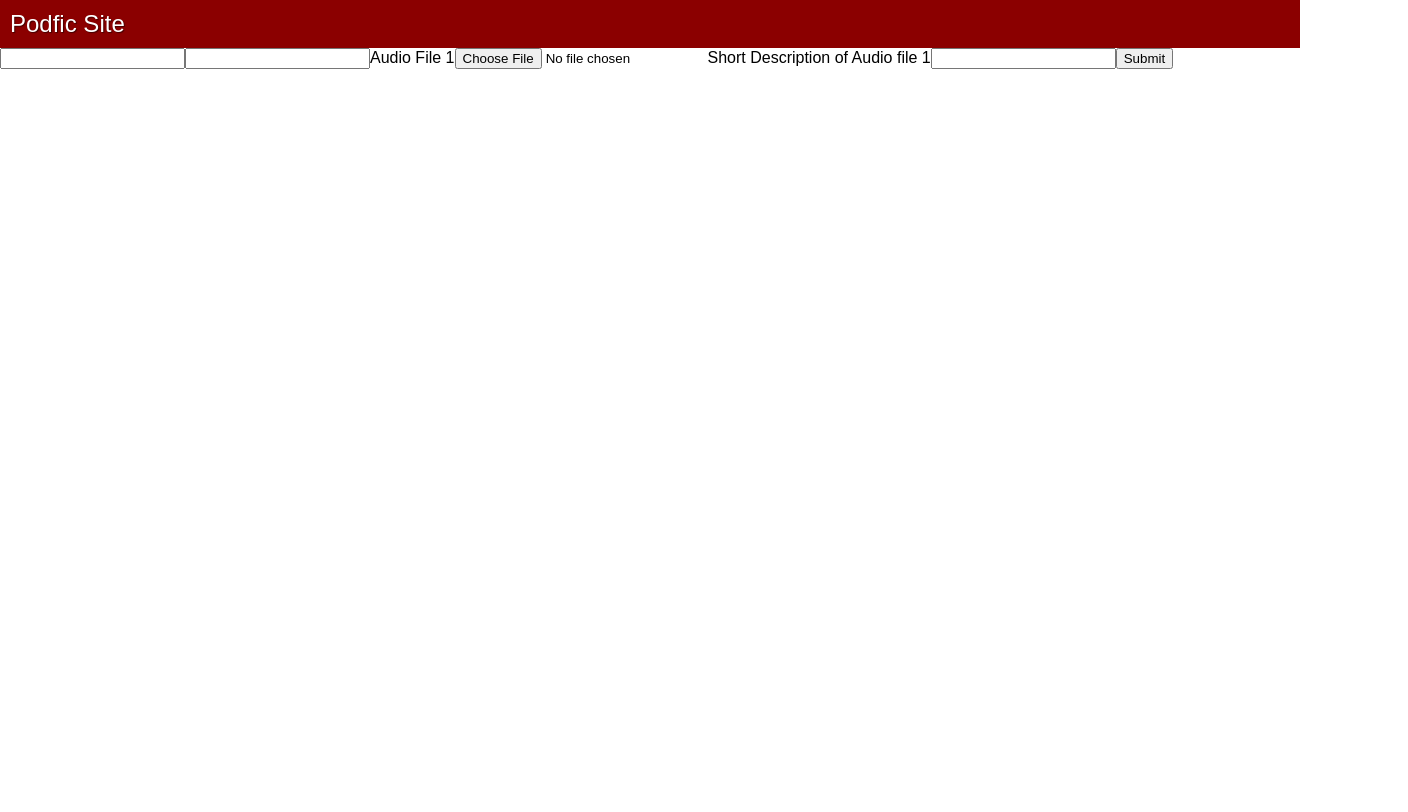
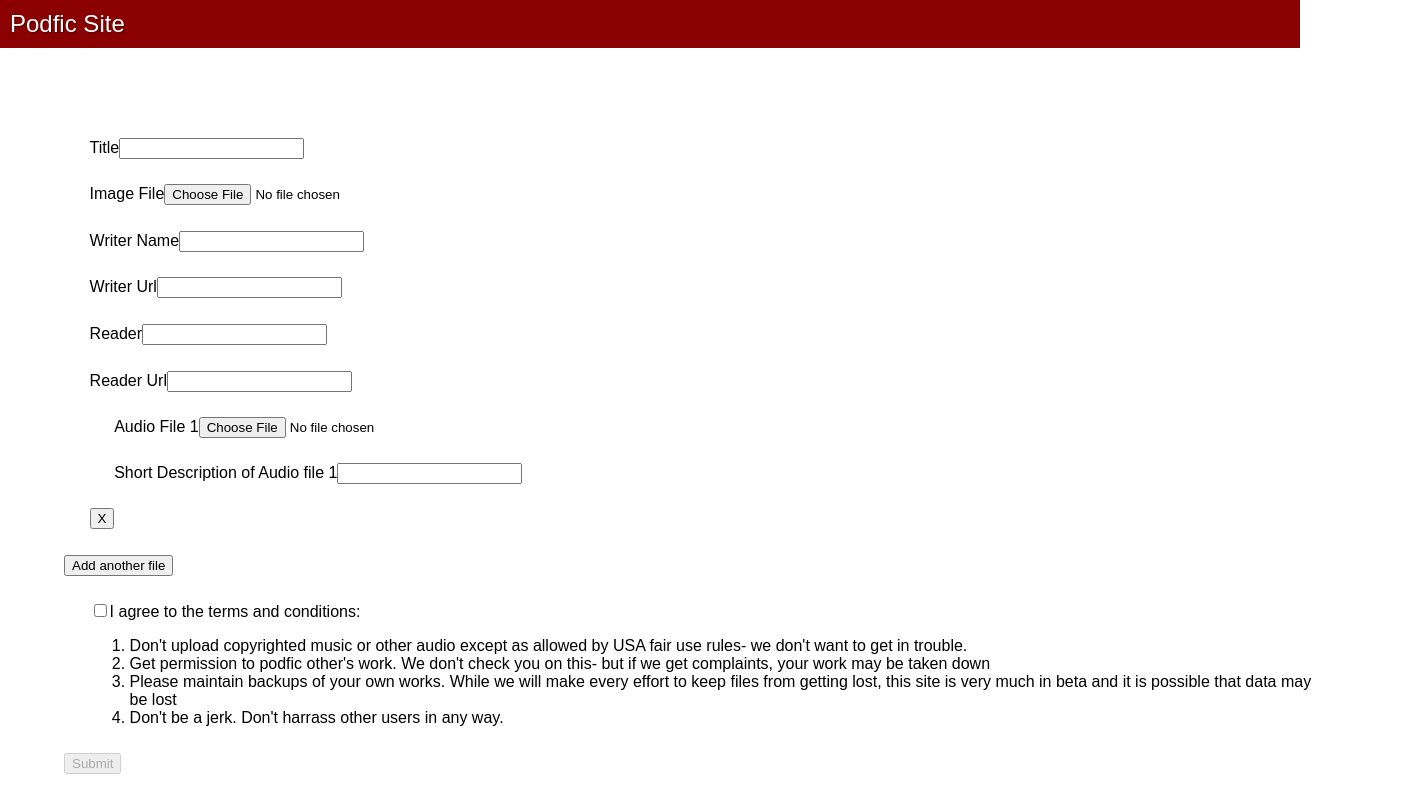
Before and after one commit to tessmonical/podfic-site, a React (Create React App) app in the folder frontend/podfic-site/: page /submit in a window 1280 px wide. Shown: the top 812 px of the page, 1408 px wide, since content can reach past the window. Built offline with nearby package versions, Linux system fonts and the light colour scheme.

Commit message:
more fields and some styling

```diff
--- a/frontend/podfic-site/src/components/SubmitForm/SubmitForm.jsx
+++ b/frontend/podfic-site/src/components/SubmitForm/SubmitForm.jsx
@@ -1,4 +1,5 @@
 import React, { Component, Fragment } from "react";
+import "./submitform.css"
 
 class SubmitForm extends Component {
   constructor(props) {
@@ -8,14 +9,17 @@ class SubmitForm extends Component {
       textUrl: "",
       imageFile: null,
       files: [{ description: "", file: null }],
-      author: "",
+      writer: "",
       authorUrl: "",
       reader: "",
       readerUrl: "",
+      contactEmail: "",
       permissionCheckbox: false
     };
     this.removeFile = this.removeFile.bind(this);
+    this.addFile = this.addFile.bind(this);
     this.handleInputChange = this.handleInputChange.bind(this);
+    this.validateForm = this.validateForm.bind(this);
   }
 
   removeFile(indexToRemove) {
@@ -24,8 +28,42 @@ class SubmitForm extends Component {
     });
   }
 
+  addFile() {
+    this.setState({
+      files: [...this.state.files, { description: "", file: null }]
+    });
+  }
+
   handleInputChange(type, text) {
     this.setState({ [type]: text });
+  }
+
+  handleFileDescriptionChange(index, newText) {
+    const newFiles = this.state.files.slice();
+    newFiles[index].description = newText;
+    this.setState({
+      files: newFiles
+    });
+  }
+
+  validateForm() {
+    const {
+      title,
+      files,
+      writer,
+      reader,
+      textUrl,
+      permissionCheckbox
+    } = this.state;
+
+    if (title === "" || writer === "" || reader === "" || textUrl === "")
+      return false;
+
+    if (files.length < 1) return false;
+
+    if (!permissionCheckbox) return false;
+
+    return true;
   }
 
   render() {
@@ -33,33 +71,127 @@ class SubmitForm extends Component {
       title,
       imageFile,
       files,
-      author,
-      authorUrl,
+      writer,
+      writerUrl,
       reader,
       readerUrl,
       textUrl,
+      contactEmail,
       permissionCheckbox
     } = this.state;
     return (
+      <div className="submit-form">
+        <form>
           <div>
-        <form>
-          <input name="title" value={title} />
-          <input name="author" value={author} />
+            <label htmlFor="title">Title</label>
+            <input
+              id="title"
+              value={title}
+              onChange={e => this.handleInputChange("title", e.target.value)}
+            />
+          </div>
+
+          <div>
+            <label htmlFor="image-upload">Image File</label>
+            <input id="image-upload" type="file" />
+          </div>
+
+          <div>
+            <label htmlFor="writer">Writer Name</label>
+            <input
+              id="writer"
+              value={writer}
+              onChange={e => this.handleInputChange("writer", e.target.value)}
+            />
+          </div>
+          <div>
+            <label htmlFor="writer-url">Writer Url</label>
+            <input
+              id="writer-url"
+              value={writerUrl}
+              onChange={e =>
+                this.handleInputChange("writerUrl", e.target.value)
+              }
+            />
+          </div>
+          <div>
+            <label htmlFor="reader">Reader</label>
+            <input
+              id="reader"
+              value={reader}
+              onChange={e => this.handleInputChange("reader", e.target.value)}
+            />
+          </div>
+          <div>
+            <label htmlFor="reader-url">Reader Url</label>
+            <input
+              id="reader-url"
+              value={readerUrl}
+              onChange={e =>
+                this.handleInputChange("readerUrl", e.target.value)
+              }
+            />
+          </div>
           {files.map((file, i) => (
-            <Fragment>
+            <div>
+              <div>
                 <label htmlFor={`file${i + 1}`}>{`Audio File ${i + 1}`}</label>
-              <input name={`file${i + 1}`} type="file" value={file.file} />
+                <input id={`file${i + 1}`} type="file" />
+              </div>
+              <div>
                 <label
                   htmlFor={`filename${i + 1}`}
                 >{`Short Description of Audio file ${i + 1}`}</label>
                 <input
-                name={`filename${i + 1}`}
+                  id={`filename${i + 1}`}
                   type="text"
                   value={file.description}
                 />
-            </Fragment>
+              </div>
+              <button
+                className="remove-button"
+                type="button"
+                onClick={() => this.removeFile(i)}
+              >
+                X
+              </button>
+            </div>
           ))}
-          <button type="submit">Submit</button>
+          <button type="button" onClick={this.addFile}>
+            Add another file
+          </button>
+
+          <div>
+            <input
+              id="agreeCheckbox"
+              type="checkbox"
+              checked={permissionCheckbox}
+            />
+            <label htmlFor="agreeCheckbox">
+              I agree to the terms and conditions:
+              <ol>
+                <li>
+                  Don't upload copyrighted music or other audio except as
+                  allowed by USA fair use rules- we don't want to get in
+                  trouble.
+                </li>
+                <li>
+                  Get permission to podfic other's work. We don't check you on
+                  this- but if we get complaints, your work may be taken down
+                </li>
+                <li>
+                  Please maintain backups of your own works. While we will make
+                  every effort to keep files from getting lost, this site is
+                  very much in beta and it is possible that data may be lost
+                </li>
+                <li>Don't be a jerk. Don't harrass other users in any way.</li>
+              </ol>
+            </label>
+          </div>
+
+          <button type="submit" disabled={!this.validateForm()}>
+            Submit
+          </button>
         </form>
       </div>
     );
--- /dev/null
+++ b/frontend/podfic-site/src/components/SubmitForm/submitform.css
@@ -0,0 +1,8 @@
+.submit-form {
+    width: 100%;
+    padding: 5%;
+}
+
+.submit-form div {
+    margin: 2%;
+}
```
Lines whose indentation alone changed are shown as unchanged.
